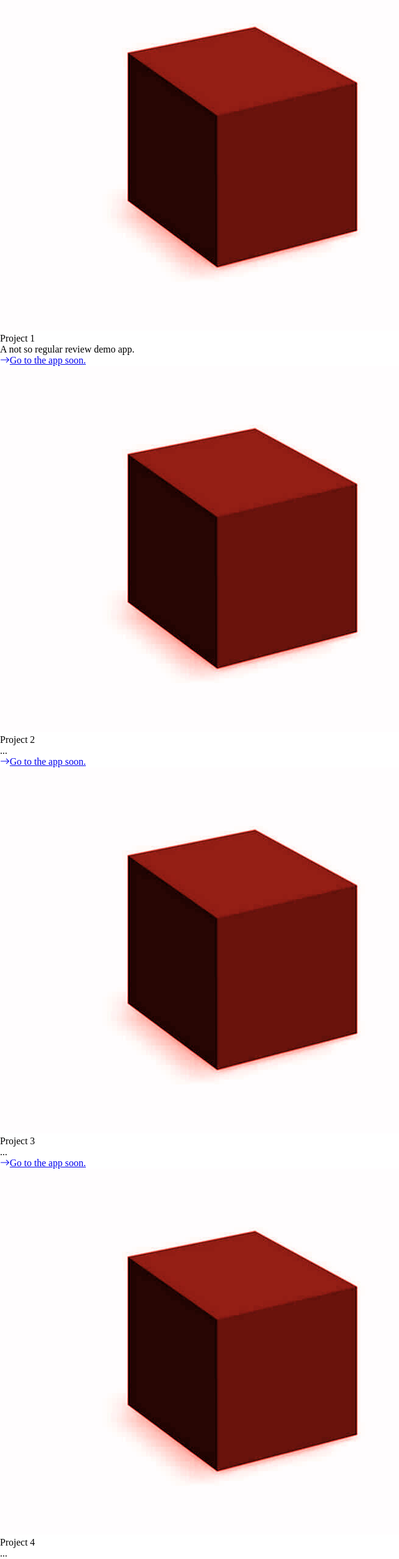
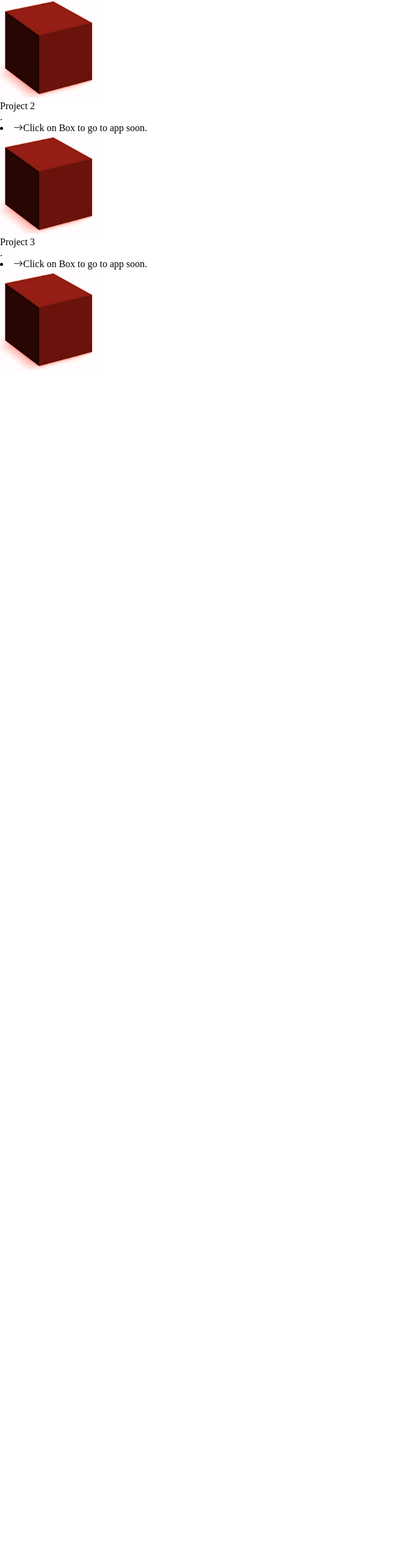
Before and after one commit to JayZenith/portfolio, a React (Create React App) app: page / in a window 1280 px wide. Shown: the part 184-2740 px from the top of the page at 61% size, without its empty margins (0-655 px from the left). After the commit the page ends 800 px from the top, so only its background shows below. Built offline with nearby package versions, Linux system fonts and the light colour scheme; a web font is replaced by a local one.

Commit message:
made box rotate on hover

```diff
--- a/src/MainPage.js
+++ b/src/MainPage.js
@@ -1,6 +1,6 @@
 import React, { useState, useContext, useRef, useEffect } from 'react'
 import mainImage from './blackmonolith.webp'
-import redBox from './redbox.jpeg'
+import redBox from './redBox.png'
 import ButtonMailto from "./ButtonMailto";
 import 'bootstrap-icons/font/bootstrap-icons.css';
 
@@ -8,8 +8,8 @@ import 'bootstrap-icons/font/bootstrap-icons.css';
 function MainPage() {
 
  return (
-    <div className='bg-white flex flex-col mt-15 h-screen w-screen items-center font-mono'>
-        <div className='mt-5 lg:mt-10 w-64 lg:w-2/3  h-auto lg:h-72 bg-white flex flex-col lg:flex-row '>
+    <div className='bg-white text-black flex flex-col mt-15 h-screen w-screen items-center font-mono'>
+        <div className='mt-5 lg:mt-10 w-64 lg:w-2/3  h-auto lg:h-72 bg-white  flex flex-col lg:flex-row '>
             {/*
             <div className='bg-black w-full h-full lg:w-96 lg:h-72 mt-0 lg:mt-0'>
                 <img className='w-full h-full lg:h-full lg:w-full' src={mainImage}></img>
@@ -17,8 +17,8 @@ function MainPage() {
             </div>
             */}
             <div className='mt-0 w-full h-full lg:mt-10 lg:bg-white lg:w-4/5   lg:h-full   lg:pl-16 text-xl flex flex-col items-start'>
-                <p className='border-dashed border-b-4  border-black text-black '></p>
-                <p className='mt-0 text-black '>My name is Jay Zenith. I'm a developer interested in full stack development, machine learning, distributed systems, and the future
+                <p className='border-dashed border-b-4  border-black '></p>
+                <p className='mt-0  '>My name is Jay Zenith. I'm a developer interested in full stack development, machine learning, distributed systems, and the future
                     of computing.
                 </p>
                 <br />
@@ -37,85 +37,66 @@ function MainPage() {
         </div>
 
 
-        <div className='pt-20 w-2/3 h-0 border-b border-b-2  border-black'></div>
+        <div className='pt-20 w-2/3 border-b-2  border-black'></div>
 
-        <div className='pt-10 lg:mt-10 w-64 lg:w-2/3  h-auto lg:h-72 bg-white flex flex-col lg:flex-row '>
-            <div className='bg-black w-full h-full lg:w-96 lg:h-72 mt-0 lg:mt-0'>
-                <img className='w-full h-full lg:h-full lg:w-full' src={redBox}></img>
-            </div>
-            <div className='mt-10 w-full h-full lg:bg-white lg:w-1/2   lg:h-full   lg:pl-16 text-xl flex flex-col items-start'>
+        <div className='pt-10 w-64 lg:w-2/3  h-auto lg:h-72 flex flex-col items-start lg:flex-row '>
+            <div className='mt-10 lg:mt-0 w-full lg:w-3/4 lg:pl-16 text-xl flex flex-col items-start'>
                 <p className='border-dashed border-b-4  border-black text-black '>Project 1</p>
                 <p className='mt-5 text-black'>
                     A not so regular review demo app.
                 </p>
+
             </div>
-
-            <div className='bg-white mt-10 w-full lg:w-1/4 lg:pl-16 text-xl flex flex-col items-start'>
-                {/*<p className='underline text-red-800 '>Links</p>*/}
-                <ul className='mt-2 lg:mt-5 bg-white w-full'>
-                    <li className='underline'><a href="http://starfront.s3-website.us-east-2.amazonaws.com" className='underline text-black'><i class="bi bi-arrow-right"></i>Go to the app soon.</a></li>
-                </ul>
+            <div className='mt-10 lg:mt-0 flex flex-col lg:items-center  items-center  '>
+                <li className='list-none text-xl '><i class="bi bi-arrow-right"></i>Click on Box to go to app soon.</li>
+                <div className='bg-white w-32 h-32 lg:w-2/4 lg:h-auto mt-0 lg:mt-0'>
+                    <a href="http://starfront.s3-website.us-east-2.amazonaws.com" className='underline text-black'><img className='w-full h-full lg:h-full lg:w-full       transition-transform duration-500 ease-in-out  hover:rotate-180'  src={redBox}></img></a>
+                </div>
             </div>
         </div>
 
-        <p className='mt-20 w-2/3 h-auto border-b border-b-2 border-black'></p>
+        <p className='mt-10 w-2/3 h-auto border-b border-b-2 border-black'></p>
 
-        <div className='pt-10 lg:mt-10 h-auto w-64 lg:w-2/3   lg:h-72 bg-white flex flex-col lg:flex-row '>
-            <div className='bg-black w-full h-full lg:w-96 lg:h-72 mt-0 lg:mt-0'>
-                <img className='w-full h-full lg:h-full lg:w-full' src={redBox}></img>
-            </div>
-            <div className='mt-10 w-full h-full lg:bg-white lg:w-1/2   lg:h-full   lg:pl-16 text-xl flex flex-col items-start'>
+        <div className='pt-10 w-64 lg:w-2/3  h-auto lg:h-72 flex flex-col items-start lg:flex-row '>
+            <div className='mt-10 lg:mt-0 w-full lg:w-3/4 lg:pl-16 text-xl flex flex-col items-start'>
                 <p className='border-dashed border-b-4  border-black text-black '>Project 2</p>
                 <p className='mt-5 text-black'>
-                    ...
+                    .
                 </p>
+
             </div>
-
-            <div className='bg-white mt-10 w-full lg:w-1/4 lg:pl-16 text-xl flex flex-col items-start'>
-                {/*<p className='underline text-red-800 '>Links</p>*/}
-                <ul className='mt-2 lg:mt-5 bg-white w-full'>
-                    <li className='underline'><a href="http://starfront.s3-website.us-east-2.amazonaws.com" className='underline text-black'><i class="bi bi-arrow-right"></i>Go to the app soon.</a></li>
-                </ul>
+            <div className='mt-10 lg:mt-0 flex flex-col lg:items-center  items-center  '>
+                <li className='list-none text-xl '><i class="bi bi-arrow-right"></i>Click on Box to go to app soon.</li>
+                <div className='bg-white w-32 h-32 lg:w-2/4 lg:h-auto mt-0 lg:mt-0'>
+                    <a href="http://starfront.s3-website.us-east-2.amazonaws.com" className='underline text-black'><img className='w-full h-full lg:h-full lg:w-full       transition-transform duration-500 ease-in-out  hover:rotate-180'  src={redBox}></img></a>
+                </div>
             </div>
         </div>
+
         <p className='mt-20 w-2/3  border-b border-b-2 border-black'></p>
-        <div className='pt-10 lg:mt-10 h-auto w-64 lg:w-2/3   lg:h-72 bg-white flex flex-col lg:flex-row '>
-            <div className='bg-black w-full h-full lg:w-96 lg:h-72 mt-0 lg:mt-0'>
-                <img className='w-full h-full lg:h-full lg:w-full' src={redBox}></img>
-            </div>
-            <div className='mt-10 w-full h-full lg:bg-white lg:w-1/2   lg:h-full   lg:pl-16 text-xl flex flex-col items-start'>
+
+
+        <div className='pt-10 w-64 lg:w-2/3  h-auto lg:h-72 flex flex-col items-start lg:flex-row '>
+            <div className='mt-10 lg:mt-0 w-full lg:w-3/4 lg:pl-16 text-xl flex flex-col items-start'>
                 <p className='border-dashed border-b-4  border-black text-black '>Project 3</p>
                 <p className='mt-5 text-black'>
-                    ...
+                    .
                 </p>
+
             </div>
-
-            <div className='bg-white mt-10 w-full lg:w-1/4 lg:pl-16 text-xl flex flex-col items-start'>
-                {/*<p className='underline text-red-800 '>Links</p>*/}
-                <ul className='mt-2 lg:mt-5 bg-white w-full'>
-                    <li className='underline'><a href="http://starfront.s3-website.us-east-2.amazonaws.com" className='underline text-black'><i class="bi bi-arrow-right"></i>Go to the app soon.</a></li>
-                </ul>
+            <div className='mt-10 lg:mt-0 flex flex-col lg:items-center  items-center  '>
+                <li className='list-none text-xl '><i class="bi bi-arrow-right"></i>Click on Box to go to app soon.</li>
+                <div className='bg-white w-32 h-32 lg:w-2/4 lg:h-auto mt-0 lg:mt-0'>
+                    <a href="http://starfront.s3-website.us-east-2.amazonaws.com" className='underline text-black'><img className='w-full h-full lg:h-full lg:w-full       transition-transform duration-500 ease-in-out  hover:rotate-180'  src={redBox}></img></a>
+                </div>
             </div>
         </div>
+
+
         <p className='mt-20 w-2/3  border-b border-b-2 border-black'></p>
-        <div className='pt-10 lg:mt-10 h-auto w-64 lg:w-2/3   lg:h-72 bg-white flex flex-col lg:flex-row '>
-            <div className='bg-black w-full h-full lg:w-96 lg:h-72 mt-0 lg:mt-0'>
-                <img className='w-full h-full lg:h-full lg:w-full' src={redBox}></img>
-            </div>
-            <div className='mt-10 w-full h-full lg:bg-white lg:w-1/2   lg:h-full   lg:pl-16 text-xl flex flex-col items-start'>
-                <p className='border-dashed border-b-4  border-black text-black '>Project 4</p>
-                <p className='mt-5 text-black'>
-                    ...
-                </p>
-            </div>
 
-            <div className='bg-white mt-10 w-full lg:w-1/4 lg:pl-16 text-xl flex flex-col items-start'>
-                {/*<p className='underline text-red-800 '>Links</p>*/}
-                <ul className='mt-2 lg:mt-5 bg-white w-full'>
-                    <li className='underline'><a href="http://starfront.s3-website.us-east-2.amazonaws.com" className='underline text-black'><i class="bi bi-arrow-right"></i>Go to the app soon.</a></li>
-                </ul>
-            </div>
-        </div>
+
+
     </div>
 
 
```
Also changed, not shown: src/redBox.png (added).
